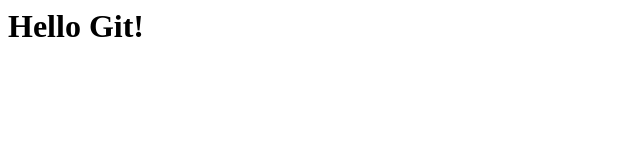
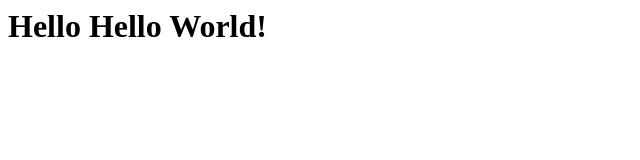
Before and after one commit to Userbit/git-sample, a plain HTML site: page index.htm in a window 1280 px wide. Shown: the whole page, without its empty margins (0-640 px from the left). Drawn offline with Linux system fonts and the light colour scheme.

Commit message:
Wrong commit

```diff
--- a/index.htm
+++ b/index.htm
@@ -1 +1 @@
-<h1>Hello Git!</h1>
+<h1>Hello Hello World!</h1>
```
